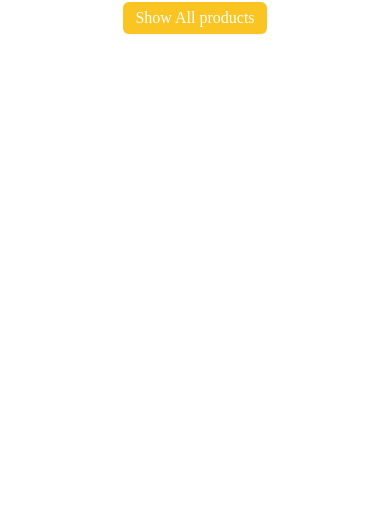
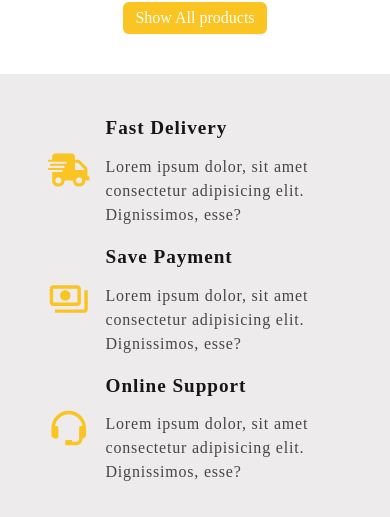
Before and after one commit to Faiz510/mern_ecom_project, a React (Vite) app in the folder frontend/: page / in a window 390 px wide. Shown: the part 1051-1568 px from the top of the page. Before the commit the page ends 1125 px from the top, so only its background shows below. Built offline with nearby package versions, Linux system fonts and the light colour scheme; no server answers.

Commit message:
[FR-005] Trust Section Completed
[FR-005] Trust Section Completed

Trust Section completed with dummy content, icons added with responsive
design. Noticed an issue with the icon animation on hover. Further
adjustments may be needed for proper icon animation.

```diff
--- a/frontend/src/pages/Home/AllProducts/AllProducts.tsx
+++ b/frontend/src/pages/Home/AllProducts/AllProducts.tsx
@@ -8,15 +8,8 @@ const AllProducts = () => {
 
   return (
     <motion.div
-      //   initial={{ opacity: 0, translateY: -200 }}
-      //   whileInView={{
-      //     opacity: 1,
-      //     translateY: 0,
-      //     transition: { duration: 0.3 },
-      //   }}
-      initial={{ opacity: 0, x: -500 }}
+      initial={{ opacity: 0, x: -200 }}
       whileInView={{ opacity: 1, transition: { duration: 0.5 }, x: 0 }}
-      //   style={{ opacity: scrollOp }}
     >
       <div className="text-center my-10 ">
         <h3 className="text-4xl tracking-wider font-medium py-2 md:text-6xl opacity-90">
--- a/frontend/src/pages/Home/Home.tsx
+++ b/frontend/src/pages/Home/Home.tsx
@@ -1,11 +1,13 @@
 import HeroSection from "./HeroSection/HeroSection";
 import AllProducts from "./AllProducts/AllProducts";
+import TrustSection from "./trustSection/TrustSection";
 
 const Home = () => {
   return (
     <>
       <HeroSection />
       <AllProducts />
+      <TrustSection />
     </>
   );
 };
--- /dev/null
+++ b/frontend/src/pages/Home/trustSection/TrustSection.css
@@ -0,0 +1,15 @@
+.icon-box-cl {
+  @apply flex gap-4 items-center justify-center px-4;
+}
+
+.icon-box-cl svg {
+  @apply text-8xl text-custom-secondary md:text-[10rem];
+}
+
+.icon-box-cl span {
+  @apply text-[1rem] font-thin tracking-wider opacity-70 leading-3;
+}
+
+.icon-box-cl h3 {
+  @apply text-[1.2rem] font-semibold tracking-wider opacity-90 mb-3;
+}
--- /dev/null
+++ b/frontend/src/pages/Home/trustSection/TrustSection.tsx
@@ -0,0 +1,48 @@
+import React from "react";
+import { FaShippingFast } from "react-icons/fa";
+import { MdOutlinePayments } from "react-icons/md";
+import { BiSupport } from "react-icons/bi";
+import "./TrustSection.css";
+import { motion } from "framer-motion";
+
+const TrustSection = () => {
+  return (
+    <section className="flex flex-col w-full justify-between px-8 gap-4 bg-custom-primary lg:flex-row my-10 py-10 lg:px-10">
+      <div className={"icon-box-cl"}>
+        <FaShippingFast />
+
+        <div>
+          <h3>Fast Delivery</h3>
+          <span>
+            Lorem ipsum dolor, sit amet consectetur adipisicing elit.
+            Dignissimos, esse?
+          </span>
+        </div>
+      </div>
+
+      <div className={"icon-box-cl"}>
+        <MdOutlinePayments />
+        <div>
+          <h3>Save Payment</h3>
+          <span>
+            Lorem ipsum dolor, sit amet consectetur adipisicing elit.
+            Dignissimos, esse?
+          </span>
+        </div>
+      </div>
+
+      <div className={"icon-box-cl"}>
+        <BiSupport />
+        <div className="">
+          <h3>Online Support</h3>
+          <span>
+            Lorem ipsum dolor, sit amet consectetur adipisicing elit.
+            Dignissimos, esse?
+          </span>
+        </div>
+      </div>
+    </section>
+  );
+};
+
+export default TrustSection;
```
